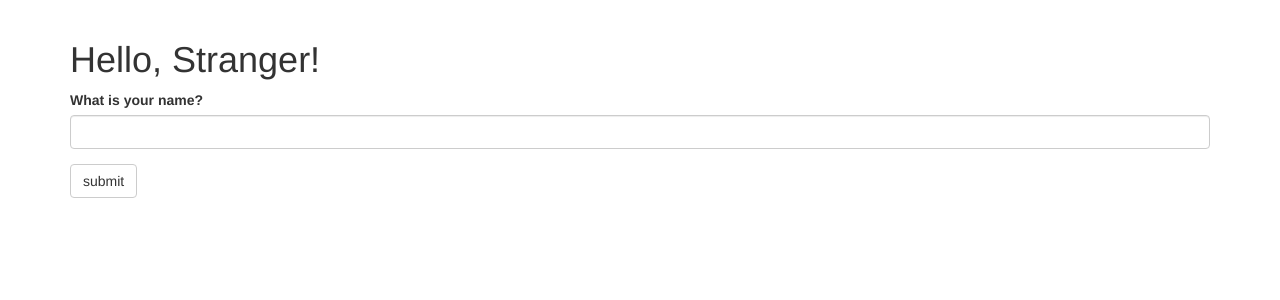
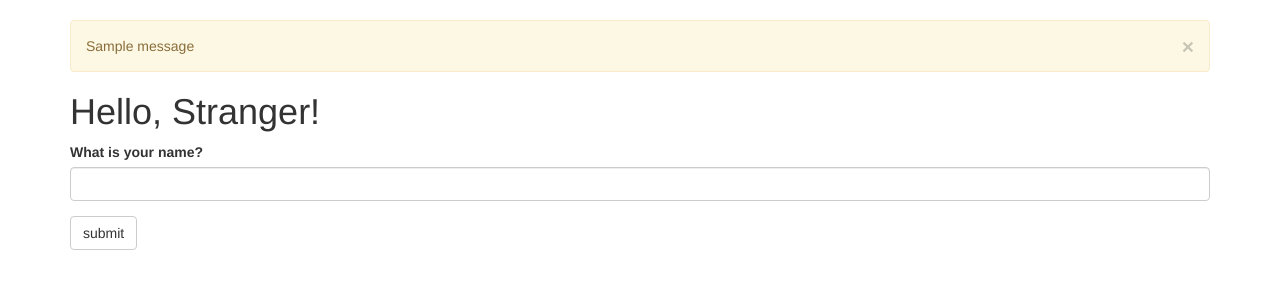
Before and after one commit to zltshadow/flask-learning-364, a Flask app: page / in a window 1280 px wide. Shown: the part 52-352 px from the top of the page. Run offline with Flask 2, Linux system fonts and the light colour scheme; one stand-in notice (Sample message) is shown; some libraries are stand-ins or nearby versions.

Commit message:
use flash

```diff
--- a/hello.py
+++ b/hello.py
@@ -1,4 +1,4 @@
-from flask import Flask, render_template, session, redirect, url_for
+from flask import Flask, render_template, session, redirect, url_for, flash
 #初始化，创建Flask类对象，也就是程序实例
 app = Flask(__name__)
 app.config['SECRET_KEY'] = 'hard to guess string'
@@ -23,9 +23,11 @@ from datetime import datetime
 
 @app.route('/', methods=['GET', 'POST'])
 def index():
-	name = None
 	form = NameForm()
 	if form.validate_on_submit():
+		old_name = session.get('name')
+		if old_name is not None and old_name != form.name.data:
+			flash('Looks like you have changed your name!')
 		session['name'] = form.name.data
 		return redirect(url_for('index'))
 	return render_template("index.html", form=form, name=session.get('name'))
--- a/templates/base.html
+++ b/templates/base.html
@@ -29,15 +29,22 @@
 </div>
 {% endblock %}
 
-{% block content %}
-<div class="container">
-    {% block page_content %}{% endblock %}
-</div>
-{% endblock %}
-
 {% block scripts %}
 {{ super() }}
 {{ moment.include_moment() }}
 <!--使用中文，默认是英文-->
 <!--{{ moment.lang("zh-CN") }}-->
 {% endblock %}
+
+{% block content %}
+<div class="container">
+    {% for message in get_flashed_messages() %}
+    <div class="alert alert-warning">
+        <button type="button" class="close" data-dismiss="alert">&times;</button>
+        {{ message }}
+    </div>
+    {% endfor %}
+
+    {% block page_content %}{% endblock %}
+</div>
+{% endblock %}
```
